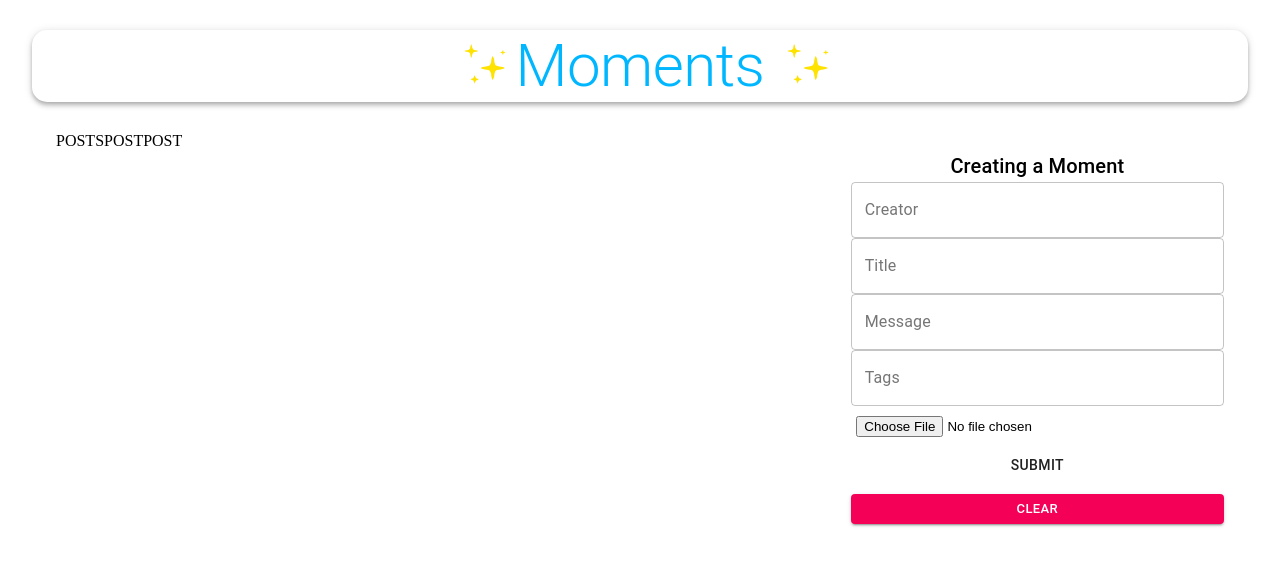
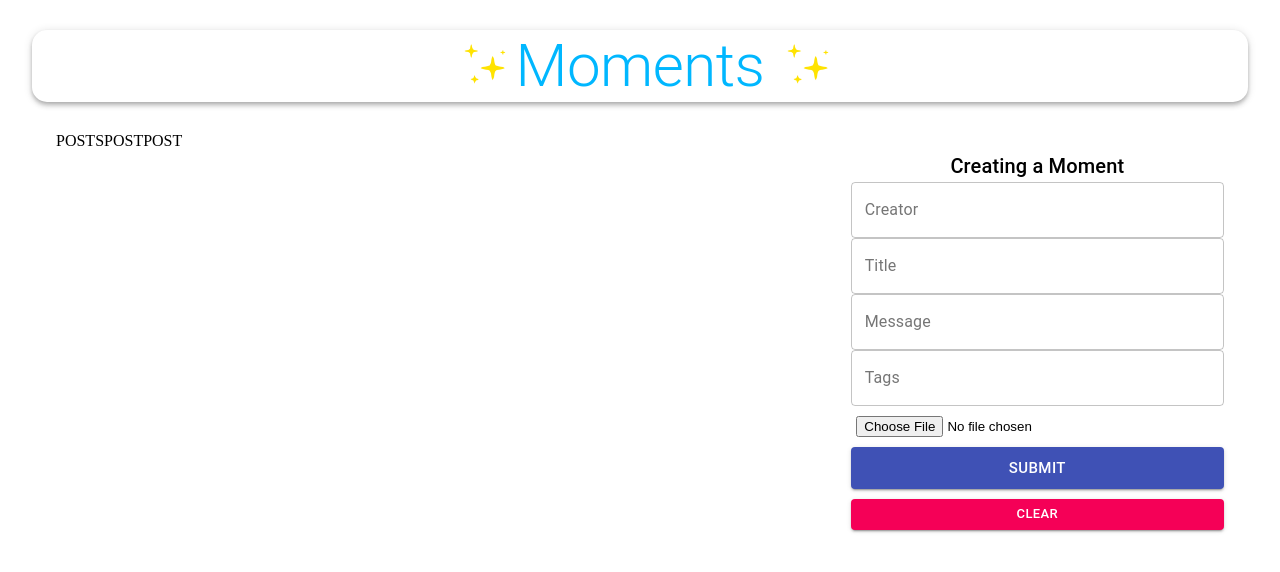
Before and after one commit to Winnie0313/Moments-MERN, a React (Create React App) app in the folder client/: page / in a window 1280 px wide. Shown: the top 572 px of the page. Built offline with nearby package versions, Linux system fonts and the light colour scheme; no server answers.

Commit message:
fix typo

```diff
--- a/client/src/components/Form/Form.js
+++ b/client/src/components/Form/Form.js
@@ -25,7 +25,7 @@ const Form = () => {
         <div className={classes.fileInput}>
           <FileBase  type="file" multiple={false} onDone={({base64}) => setPostData({ ...postData, selectedField: base64 })} />
         </div>
-        <Button className={classes.buttonSubmit} variant="container" color="primary" size="large" type="submit" fullWidth>Submit</Button>
+        <Button className={classes.buttonSubmit} variant="contained" color="primary" size="large" type="submit" fullWidth>Submit</Button>
         <Button variant="contained" color="secondary" size="small" onClick={clear} fullWidth>Clear</Button>
       </form>
 
```
